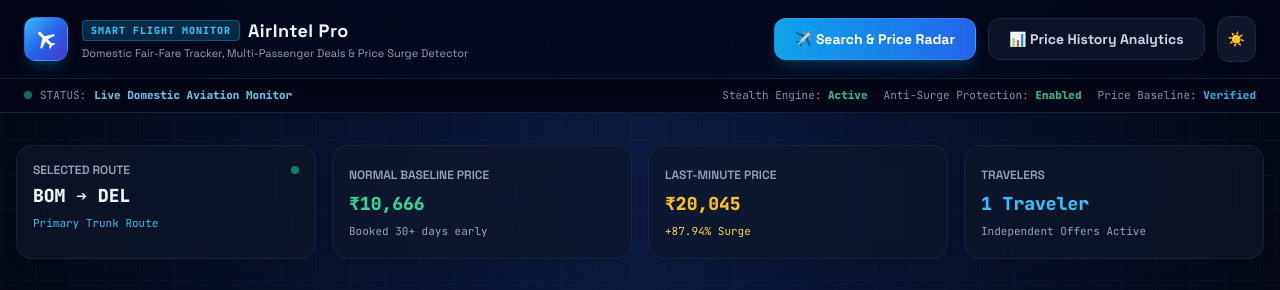
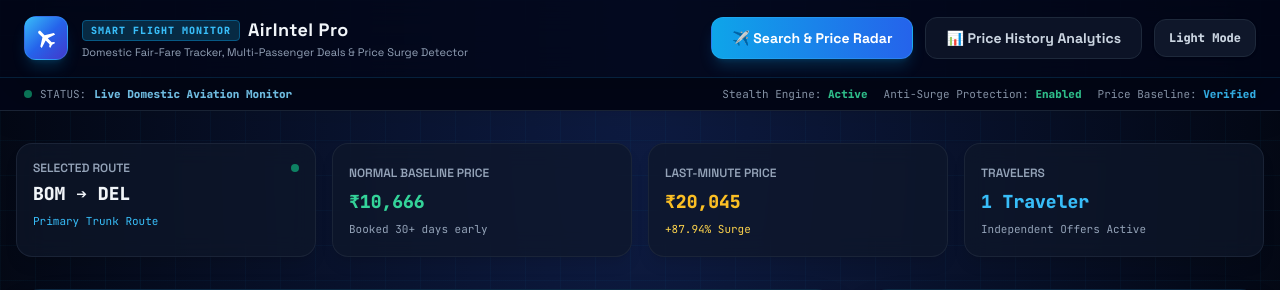
Before and after one commit to sumeetware1-cmyk/airintel-v2, a Flask app: page / in a window 1280 px wide. Shown: the top 290 px of the page. Run offline with Flask 3, Linux system fonts and the light colour scheme; some libraries are stand-ins or nearby versions.

Commit message:
Update index.html

```diff
--- a/templates/index.html
+++ b/templates/index.html
@@ -114,9 +114,9 @@
         📊 Price History Analytics
       </button>
 
-      <!-- Light / Dark Mode Toggle Button -->
-      <button onclick="toggleTheme()" class="p-2.5 rounded-xl bg-slate-200 dark:bg-slate-900 border border-slate-300 dark:border-slate-800 text-slate-700 dark:text-yellow-400 hover:scale-105 transition shadow" title="Toggle Light/Dark Theme">
-        <span id="theme-icon" class="text-sm">☀️</span>
+      <!-- Light / Night Mode Text Toggle Button -->
+      <button onclick="toggleTheme()" class="px-3.5 py-2.5 rounded-xl bg-slate-200 dark:bg-slate-900 border border-slate-300 dark:border-slate-800 text-slate-700 dark:text-slate-300 hover:scale-105 transition shadow text-xs font-bold mono" title="Toggle Light/Night Theme">
+        <span id="theme-text">Light Mode</span>
       </button>
     </div>
   </nav>
@@ -584,24 +584,25 @@
       'IXC': [30.6735, 76.7885]
     };
 
-    // Theme Toggle Logic
+    // Theme Toggle Logic with Text Replacement
     function toggleTheme() {
       const html = document.documentElement;
-      const icon = document.getElementById('theme-icon');
+      const textSpan = document.getElementById('theme-text');
       if (html.classList.contains('dark')) {
         html.classList.remove('dark');
         localStorage.setItem('theme', 'light');
-        icon.textContent = '🌙';
+        textSpan.textContent = 'Night Mode';
       } else {
         html.classList.add('dark');
         localStorage.setItem('theme', 'dark');
-        icon.textContent = '☀️';
+        textSpan.textContent = 'Light Mode';
       }
     }
 
+    // Load saved theme preference on startup
     if (localStorage.getItem('theme') === 'light') {
       document.documentElement.classList.remove('dark');
-      document.getElementById('theme-icon').textContent = '🌙';
+      document.getElementById('theme-text').textContent = 'Night Mode';
     }
 
     function renderPassengerRoster() {
```
